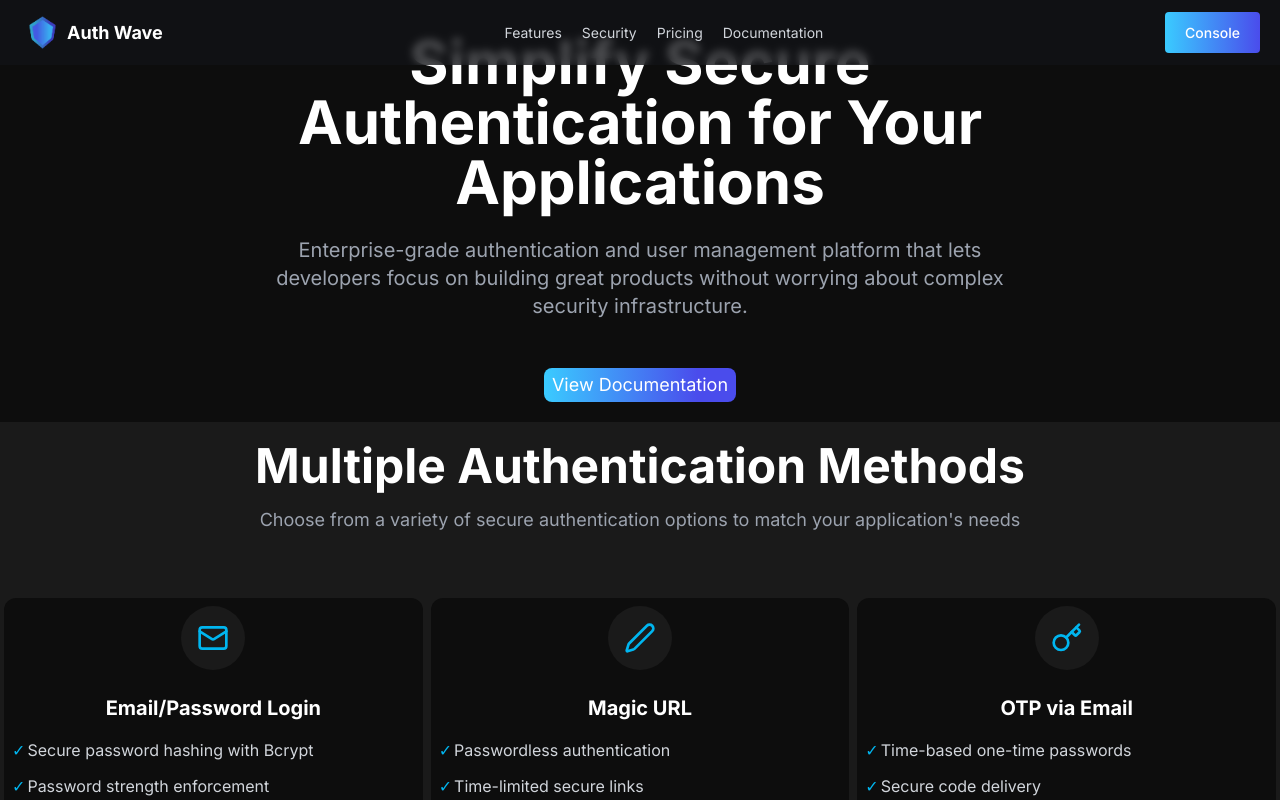
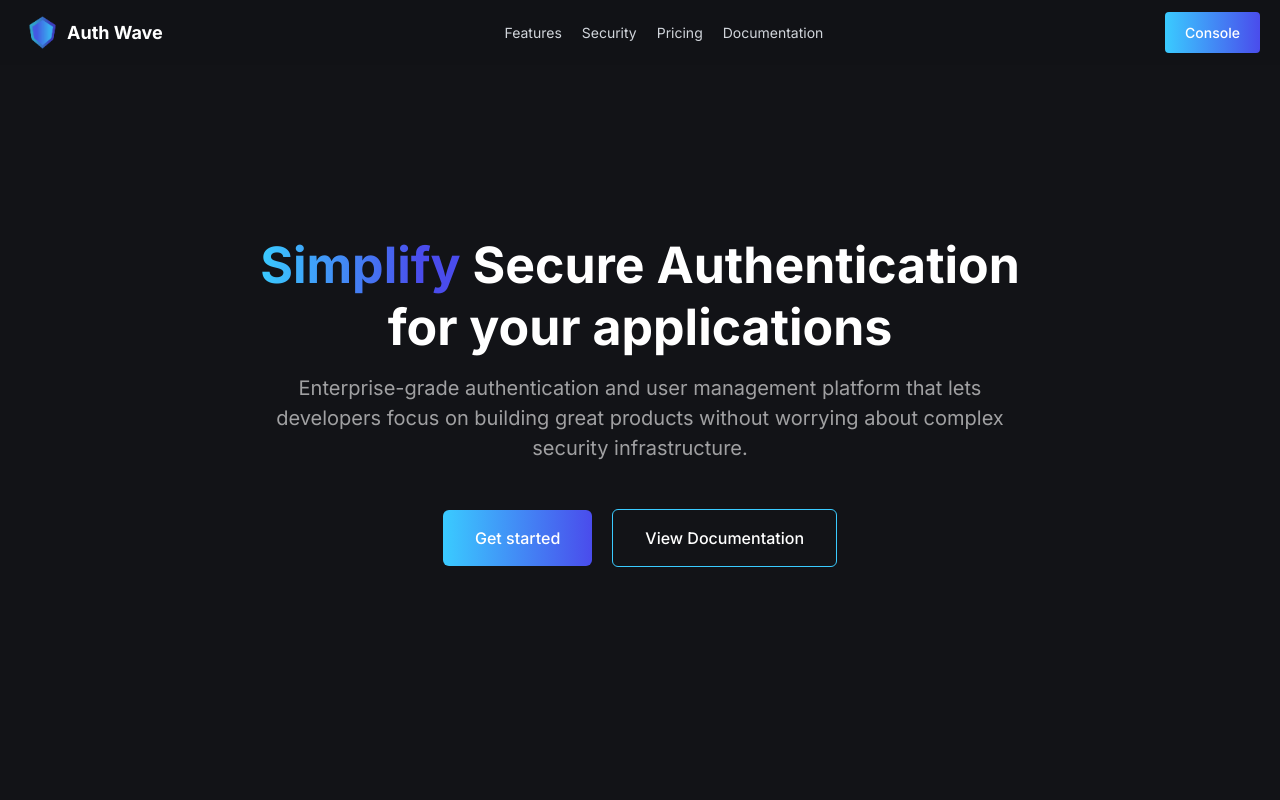
Before and after one commit to Abhijeet-Gautam5702/authwave-frontend-deployment-fork, a Next.js app: page / in a window 1280 px wide. Shown: the top 800 px of the page. Built offline with nearby package versions, Linux system fonts and the light colour scheme.

Commit message:
Complete Landing Page Hero section

```diff
--- a/src/app/page.tsx
+++ b/src/app/page.tsx
@@ -2,34 +2,17 @@ import Link from 'next/link'
 import { Github, Twitter, Linkedin, DiscIcon as Discord, Mail, Pen, Key, Shield, Lock, Database, Code, Monitor, RefreshCw, Clock } from 'lucide-react'
 import LandingPageHeader from '@/components/headers/landing-page-header'
 import LandingPageFooter from '@/components/footers/landing-page-footer'
+import Hero from '@/components/sections/hero-section'
 
 // Main landing page component
 export default function LandingPage() {
   return (
-    <div className="min-h-screen bg-[#0D0D0D] text-white">
+    <div className="min-h-screen bg-bg-1 text-white">
       {/* Header/Navigation */}
       <LandingPageHeader />
 
       {/* Hero Section */}
-      <section className="pt-32 pb-20 px-4">
-        <div className="container mx-auto text-center max-w-4xl">
-          <h1 className="text-4xl md:text-6xl font-bold mb-6">
-            <span className="text-gradient">Simplify</span> Secure Authentication for Your Applications
-          </h1>
-          <p className="text-gray-400 text-lg md:text-xl mb-12 max-w-3xl mx-auto">
-            Enterprise-grade authentication and user management platform that lets developers focus on
-            building great products without worrying about complex security infrastructure.
-          </p>
-          <div className="flex justify-center">
-            <Link
-              href="/docs"
-              className="bg-gradient text-white px-8 py-3 rounded-lg hover:opacity-90 transition-opacity text-lg"
-            >
-              View Documentation
-            </Link>
-          </div>
-        </div>
-      </section>
+      <Hero />
 
       {/* Authentication Methods Section */}
       <section className="py-20 px-4 bg-[#1A1A1A]">
--- a/src/app/(default)/console/project/[id]/settings/overview/page.tsx
+++ b/src/components/buttons/secondary-btn.tsx
@@ -1,38 +1,53 @@
-"use client";
+import { Loader as LoaderIcon } from "lucide-react";
+import Link from "next/link";
 
-import {
-  CredentialsCard,
-  DetailsCard,
-  LoginMethodsCard,
-  DeleteProjectCard,
-} from "@/components/cards/project-setting-card";
-import ProjectNavbar from "@/components/navbars/project-navbar";
-import Protected from "@/components/protected";
-import { getProjectById } from "@/store/project/project.slice";
-import { RootState } from "@/store/store";
-import { useParams } from "next/navigation";
-import { useSelector } from "react-redux";
+interface SecondaryBtnProps
+  extends React.ButtonHTMLAttributes<HTMLButtonElement> {
+  text: string;
+  className?: string;
+  href?: string;
+  openOnNewTab?: boolean;
+  loading?: boolean;
+  onClick?: () => void;
+}
 
-const Overview = () => {
-  const params = useParams();
-  const project = useSelector((state: RootState) =>
-    getProjectById(state, params.id as string)
-  );
+const SecondaryBtn = ({
+  text,
+  type = "button",
+  className,
+  href,
+  openOnNewTab,
+  loading,
+  ...props
+}: SecondaryBtnProps) => {
+  const btnClass = `cursor-pointer rounded-4 2xl:rounded-8 border-[0.5px] 2xl:border-[1px] text-white text-14 2xl:text-20 px-20 py-10 2xl:px-35 2xl:py-18 ${className}`;
+
+  // Return a redirection type button when href is provided
+  if (href) {
+    return (
+      <Link href={href} target={openOnNewTab ? "_blank" : "_self"}>
+        <button
+          disabled={loading}
+          className={`flex-center ${btnClass}`}
+          {...props}
+        >
+          {loading ? <LoaderIcon /> : text}
+        </button>
+      </Link>
+    );
+  }
+
+  // Return a clickable type button when no href is provided
   return (
-    <section className="w-full flex flex-col justify-start items-start 2xl:gap-40 gap-20">
-      <CredentialsCard project={project!} />
-      <DetailsCard project={project!} />
-      <LoginMethodsCard project={project!} />
-      {/* Danger Zone */}
-      <section className="w-full flex flex-col justify-start items-start 2xl:gap-20 gap-12">
-        <p className="text-18 2xl:text-24 w-full rounded-6 2xl:rounded-12 bg-danger-2/15 text-danger-2 font-medium p-12 2xl:p-20 text-center">
-          DANGER ZONE
-        </p>
-
-        <DeleteProjectCard project={project!} />
-      </section>
-    </section>
+    <button
+      disabled={loading}
+      type={type}
+      className={` flex-center ${btnClass}`}
+      {...props}
+    >
+      {loading ? <LoaderIcon /> : text}
+    </button>
   );
 };
 
-export default Protected(Overview);
+export default SecondaryBtn;
--- a/src/components/sections/hero-section.tsx
+++ b/src/components/sections/hero-section.tsx
@@ -1,22 +1,35 @@
 import Link from "next/link";
+import PrimaryBtn from "../buttons/primary-btn";
+import SecondaryBtn from "../buttons/secondary-btn";
 
-export default function HeroSection() {
+export default function Hero() {
   return (
-    <section className="pt-[120px] 2xl:pt-[160px] pb-50 2xl:pb-80 px-30 2xl:px-40">
-      <div className="container mx-auto text-center max-w-4xl">
-        <h1 className="text-32 2xl:text-40 font-bold mb-16 2xl:mb-24">
+    <section className="w-full min-h-screen flex-center">
+      <div className="w-full flex-center flex-col text-center gap-14 2xl:gap-20">
+        {/* Title */}
+        <h1 className="font-bold text-50 2xl:text-80 leading-tight">
           <span className="text-gradient">Simplify</span> Secure Authentication
+          <p>for your applications</p>
         </h1>
-        <p className="text-white/60 text-16 2xl:text-20 mb-30 2xl:mb-40">
-          Enterprise-grade authentication and user management platform
+        {/* Subtitle */}
+        <p className="text-white/60 text-20 2xl:text-26 leading-normal max-w-3xl 2xl:max-w-4xl mx-auto">
+          Enterprise-grade authentication and user management platform that lets
+          developers focus on building great products without worrying about
+          complex security infrastructure.
         </p>
-        <div className="flex justify-center">
-          <Link
-            href="/docs"
-            className="bg-gradient text-white px-8 py-3 rounded-lg hover:opacity-90 transition-opacity text-lg"
-          >
-            View Documentation
-          </Link>
+        {/* Button */}
+        <div className="w-full mt-8 2xl:mt-16 flex-center gap-20 2xl:gap-30">
+          <PrimaryBtn
+            text="Get started"
+            href="/console"
+            className="text-16 2xl:text-24 rounded-6 2xl:rounded-10 px-32 py-16 2xl:px-40 2xl:py-22"
+          />
+          <SecondaryBtn
+            text="View Documentation"
+            href="https://github.com/Auth-Wave/authwave-docs/wiki"
+            openOnNewTab
+            className="text-16 2xl:text-24 rounded-6 2xl:rounded-10 px-32 py-16 2xl:px-40 2xl:py-22 border-p-accent text-p-accent font-medium hover:bg-p-accent/10 transition-colors duration-150"
+          />
         </div>
       </div>
     </section>
--- a/src/styles/globals.css
+++ b/src/styles/globals.css
@@ -37,3 +37,7 @@ body {
 .bg-basic {
   @apply bg-bg-3;
 }
+
+.text-gradient {
+  @apply bg-gradient-to-r from-p-accent from-0% to-s-accent to-80% bg-clip-text text-transparent;
+}
--- a/tailwind.config.ts
+++ b/tailwind.config.ts
@@ -38,6 +38,9 @@ export default {
         32: "32px",
         35: "35px",
         40: "40px",
+        50: "50px",
+        60: "60px",
+        80: "80px",
       },
       padding: {
         3: "3px",
```
